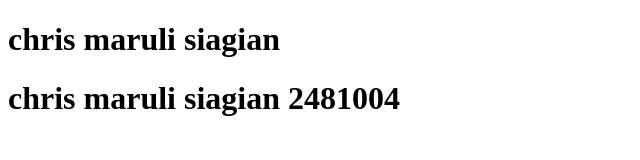
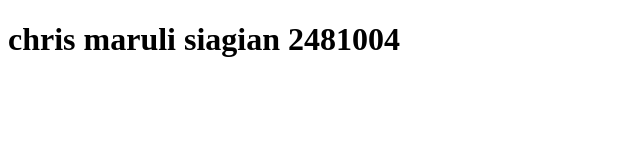
Before and after one commit to chris315-psyga/santaorsatan, a plain HTML site: page index.html in a window 1280 px wide. Shown: the whole page, without its empty margins (0-640 px from the left). Drawn offline with Linux system fonts and the light colour scheme.

Commit message:
perubahan isi content

```diff
--- a/index.html
+++ b/index.html
@@ -6,9 +6,6 @@
     <title>santaorsatan.web.id</title>
 </head>
 <body>
-    <h1>
-        chris maruli siagian
-    </h1>
     <h1>chris maruli siagian 2481004</h1>
 </body>
 </html>
```
